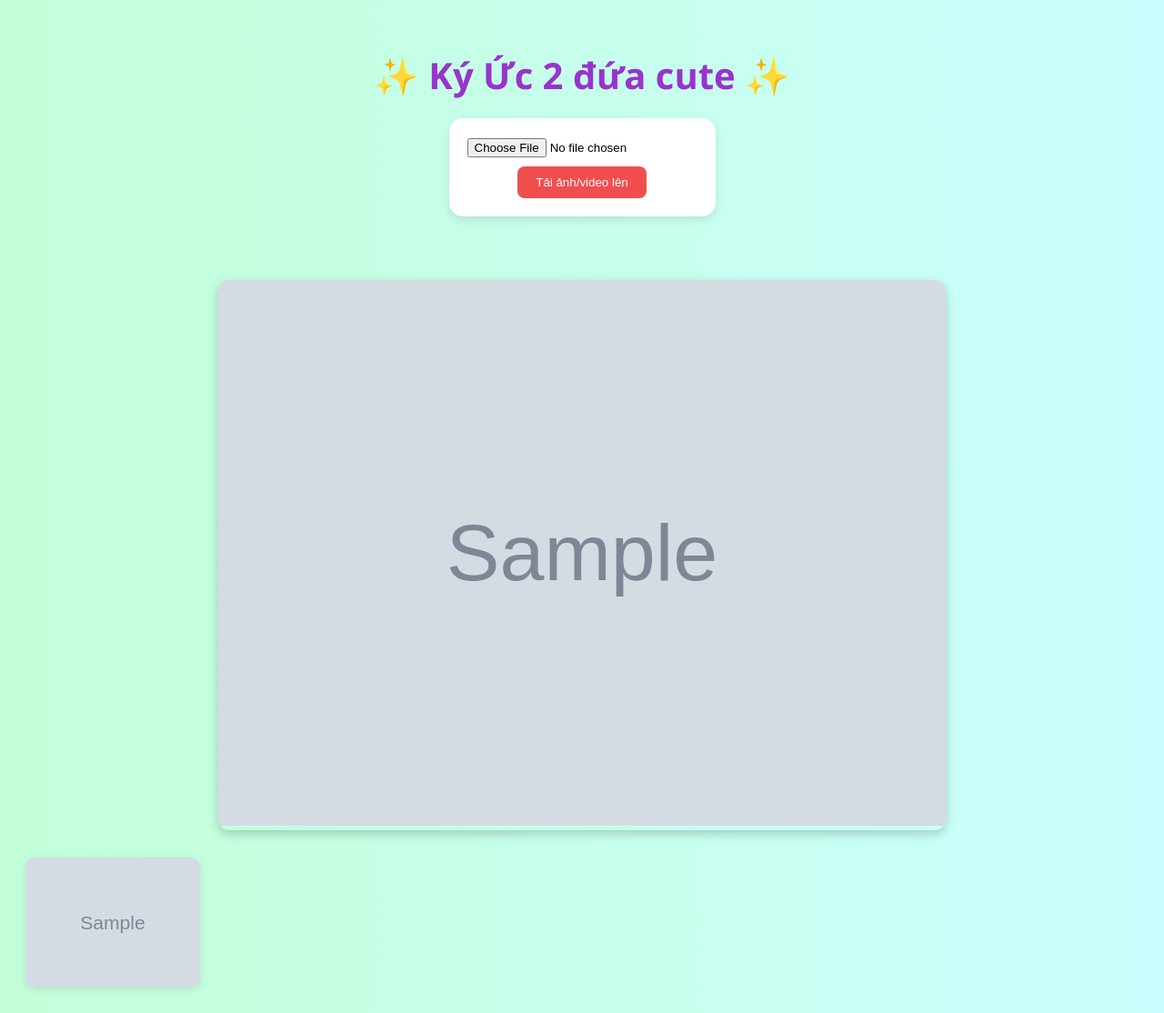
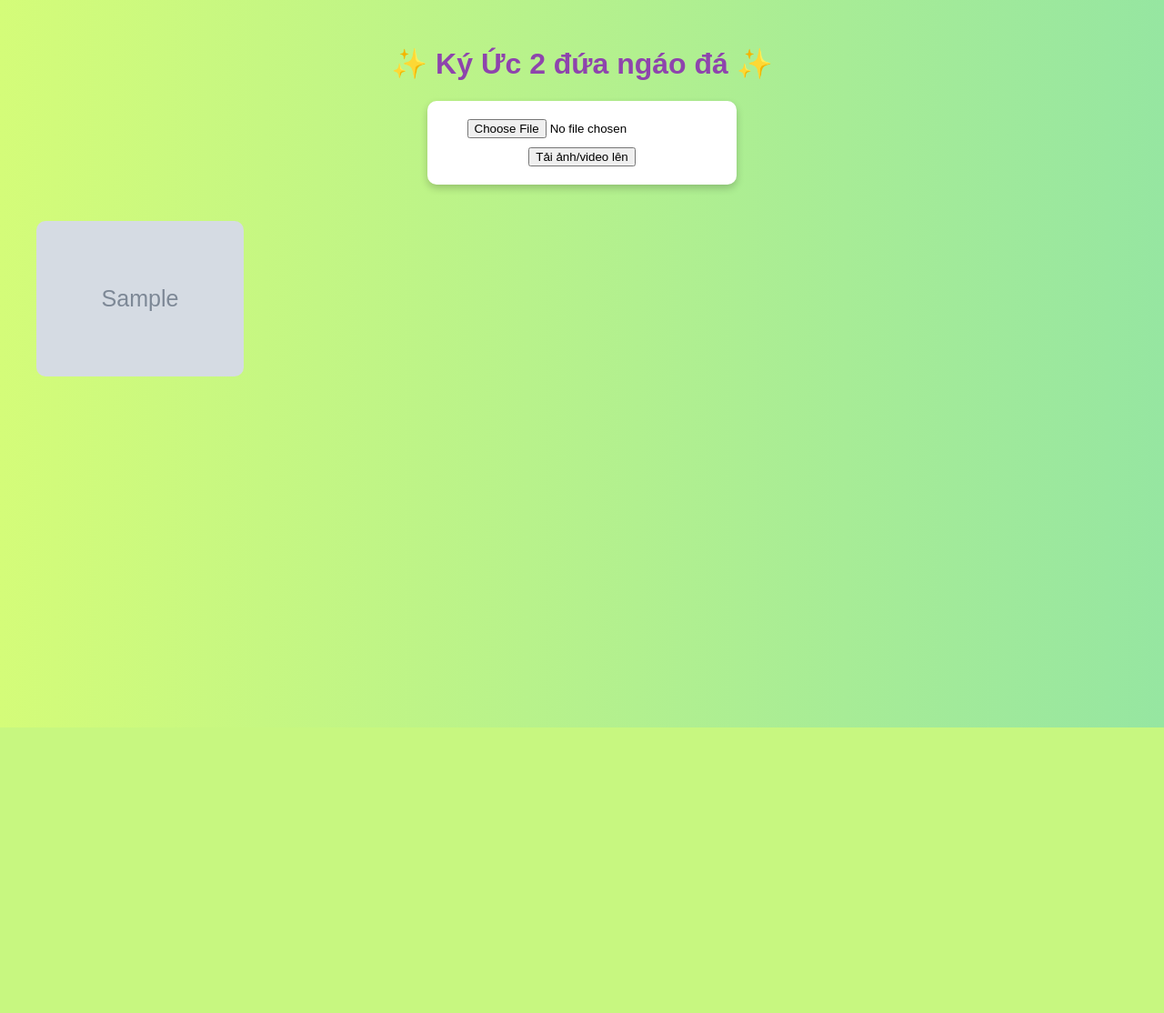
Before and after one commit to anhtiendzc/ki-uc-2-dua, a Flask app: template kiucchungminh/templates/index.html in a window 1280 px wide. Shown: the whole page at 91% size. After the commit the page ends 800 px from the top, so only its background shows below. Run offline with Flask 3, Linux system fonts and the light colour scheme; the template is opened without the code that fills it: most values are stand-ins (such as "Sample title", 1, 10 or a date in 2020); grey boxes marked "Sample" are stand-in pictures.

Commit message:
Update index.html

```diff
--- a/kiucchungminh/templates/index.html
+++ b/kiucchungminh/templates/index.html
@@ -2,121 +2,122 @@
 <html lang="vi">
 <head>
   <meta charset="UTF-8">
-    <title>✨ Ký Ức 2 đứa cute ✨</title>
-    <link rel="stylesheet" href="https://cdn.jsdelivr.net/npm/swiper@10/swiper-bundle.min.css" />
+  <title>✨ Ký Ức 2 đứa ngáo đá ✨</title>
   <style>
     body {
-            font-family: 'Segoe UI', sans-serif;
-            background: linear-gradient(to right, #c2ffd8, #caffff);
+      font-family: Arial, sans-serif;
+      background: linear-gradient(to right, #d4fc79, #96e6a1);
       text-align: center;
-            padding: 20px;
+      margin: 0;
+      padding: 0;
     }
     h1 {
-            color: #9933cc;
-            font-size: 40px;
-            margin-bottom: 20px;
+      color: #8e44ad;
+      padding-top: 30px;
     }
-        .upload-box {
+    .upload-form {
+      margin: 20px auto;
+      padding: 20px;
       background: white;
-            padding: 20px;
-            border-radius: 15px;
-            display: inline-block;
-            box-shadow: 0 4px 10px rgba(0,0,0,0.1);
-            margin-bottom: 30px;
+      border-radius: 10px;
+      width: 300px;
+      box-shadow: 0 4px 8px rgba(0,0,0,0.2);
     }
-        button {
-            background-color: #f04e4e;
-            color: white;
-            border: none;
-            padding: 10px 20px;
-            margin-top: 10px;
-            border-radius: 8px;
-            cursor: pointer;
+    .upload-form input[type="file"] {
+      margin-bottom: 10px;
     }
     .gallery {
       display: grid;
-            grid-template-columns: repeat(auto-fill, minmax(180px, 1fr));
+      grid-template-columns: repeat(auto-fill, minmax(200px, 1fr));
       gap: 15px;
-            margin-top: 30px;
+      padding: 20px;
+      max-width: 1200px;
+      margin: auto;
     }
-        .gallery img {
+    .gallery img, .gallery video {
       width: 100%;
+      height: auto;
+      cursor: pointer;
       border-radius: 10px;
-            box-shadow: 0 2px 8px rgba(0,0,0,0.1);
       transition: transform 0.3s;
     }
-        .gallery img:hover {
+    .gallery img:hover, .gallery video:hover {
       transform: scale(1.05);
     }
-        .highlight {
-            border: 3px solid gold;
+
+    /* Modal */
+    .modal {
+      display: none;
+      position: fixed;
+      z-index: 100;
+      left: 0; top: 0;
+      width: 100%; height: 100%;
+      background-color: rgba(0,0,0,0.9);
+      justify-content: center;
+      align-items: center;
     }
-        .swiper {
-            width: 90%;
-            max-width: 800px;
-            margin: auto;
-            border-radius: 12px;
-            overflow: hidden;
-            margin-top: 40px;
-            box-shadow: 0 4px 12px rgba(0,0,0,0.2);
+    .modal-content {
+      max-width: 90%;
+      max-height: 90%;
     }
-        .swiper-slide img {
+    .modal video, .modal img {
       width: 100%;
       height: auto;
+    }
+    .close {
+      position: absolute;
+      top: 20px;
+      right: 30px;
+      font-size: 40px;
+      color: white;
+      cursor: pointer;
     }
   </style>
 </head>
 <body>
-    <h1>✨ Ký Ức 2 đứa cute ✨</h1>
-    <div class="upload-box">
-        <form method="POST" enctype="multipart/form-data">
-            <input type="file" name="file">
-            <br>
+  <h1>✨ Ký Ức 2 đứa ngáo đá ✨</h1>
+
+  <div class="upload-form">
+    <form method="POST" action="/upload" enctype="multipart/form-data">
+      <input type="file" name="image" required><br>
       <button type="submit">Tải ảnh/video lên</button>
     </form>
   </div>
 
-    {% if files %}
-    <!-- Slider -->
-    <div class="swiper">
-        <div class="swiper-wrapper">
-            {% for file in files %}
-            <div class="swiper-slide">
-                <img src="{{ url_for('static', filename='uploads/' ~ file) }}" alt="Slide">
-            </div>
-            {% endfor %}
-        </div>
-        <!-- Add Pagination -->
-        <div class="swiper-pagination"></div>
-        <!-- Add Navigation -->
-        <div class="swiper-button-next"></div>
-        <div class="swiper-button-prev"></div>
-    </div>
+  <div class="gallery">
+    {% for url in image_urls %}
+      {% if url.endswith('.jpg') or url.endswith('.png') or url.endswith('.jpeg') %}
+        <img src="{{ url }}" onclick="openModal('{{ url }}', 'image')">
+      {% elif url.endswith('.mp4') %}
+        <video src="{{ url }}" muted onclick="openModal('{{ url }}', 'video')"></video>
       {% endif %}
-
-    <div class="gallery">
-        {% for file in files %}
-            <img src="{{ url_for('static', filename='uploads/' ~ file) }}"
-                 class="{% if file == uploaded_file %}highlight{% endif %}">
     {% endfor %}
   </div>
 
-    <script src="https://cdn.jsdelivr.net/npm/swiper@10/swiper-bundle.min.js"></script>
+  <!-- Modal hiển thị ảnh/video lớn -->
+  <div class="modal" id="myModal" onclick="closeModal()">
+    <span class="close">&times;</span>
+    <div class="modal-content" id="modalContent"></div>
+  </div>
+
   <script>
-        const swiper = new Swiper('.swiper', {
-            loop: true,
-            pagination: {
-                el: '.swiper-pagination',
-            },
-            navigation: {
-                nextEl: '.swiper-button-next',
-                prevEl: '.swiper-button-prev',
-            },
-            autoplay: {
-                delay: 3000,
-                disableOnInteraction: false,
-            },
-        });
+    function openModal(src, type) {
+      const modal = document.getElementById("myModal");
+      const content = document.getElementById("modalContent");
+      if (type === 'image') {
+        content.innerHTML = `<img src="${src}" alt="Image">`;
+      } else if (type === 'video') {
+        content.innerHTML = `<video src="${src}" controls autoplay></video>`;
+      }
+      modal.style.display = "flex";
+    }
+
+    function closeModal() {
+      const modal = document.getElementById("myModal");
+      const content = document.getElementById("modalContent");
+      modal.style.display = "none";
+      content.innerHTML = "";
+    }
   </script>
 </body>
 </html>
```
Lines whose indentation alone changed are shown as unchanged.
